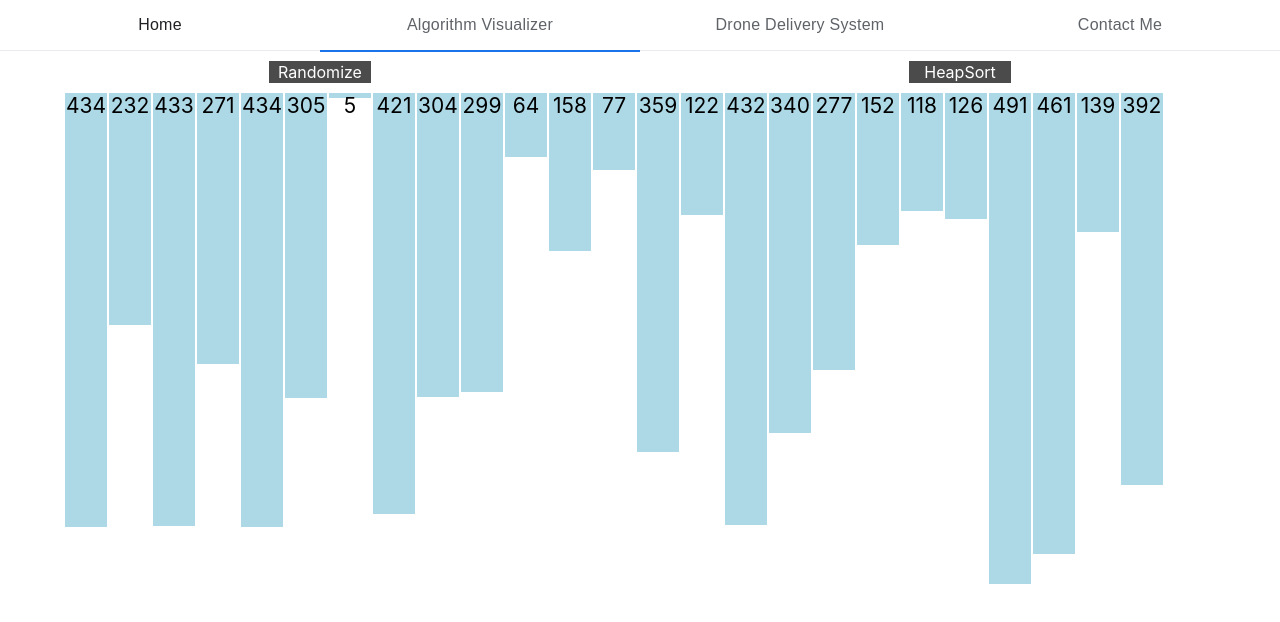
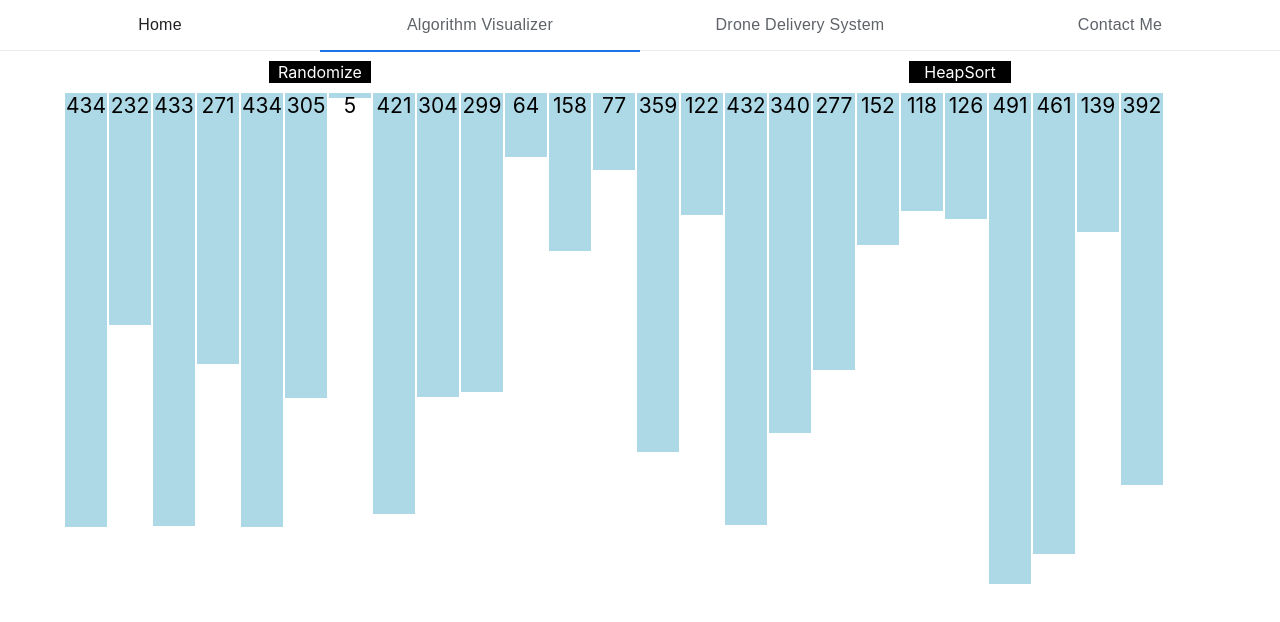
Before and after one commit to samuelkuz/personal-website, a React (Create React App) app: page /algorithm-visualizer in a window 1280 px wide. Shown: the top 622 px of the page. Built offline with nearby package versions, Linux system fonts and the light colour scheme.

Commit message:
Fix opacity for aws

```diff
--- a/src/pages/AlgorithmVisualizer.scss
+++ b/src/pages/AlgorithmVisualizer.scss
@@ -25,7 +25,6 @@
             width: 100px;
             border: 1px solid black;
             background-color: black;
-            opacity: 70%;
             color: white;
 
             &:hover {
```
